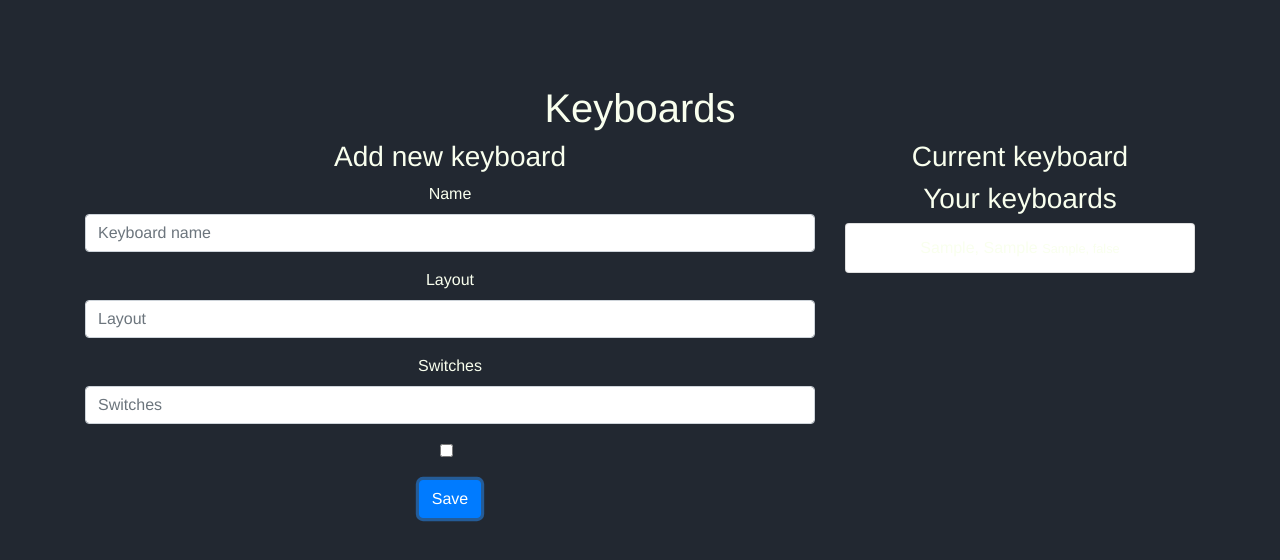
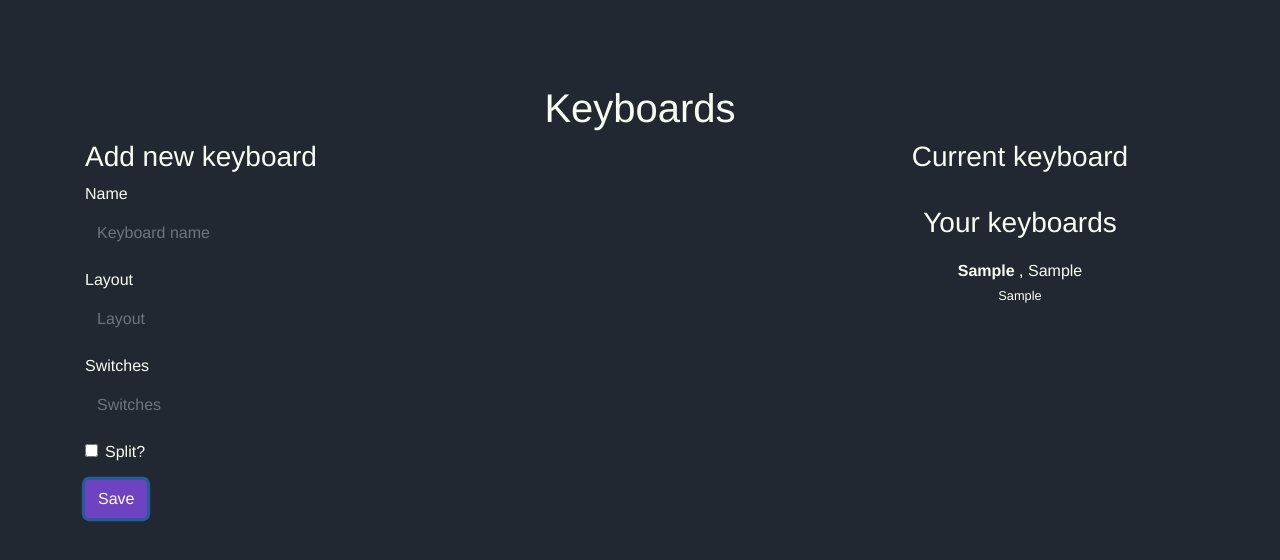
Before and after one commit to PatrikOlin/vyper, a Vue app: page /keyboards in a window 1280 px wide. Both pictures are taken after typing "Sample", "Sample", "Sample" into the empty fields and a click on the button "Save". Shown: the top 560 px of the page. Built offline with nearby package versions, Linux system fonts and the light colour scheme.

Commit message:
started implementing localstorage storage to keyboards

```diff
--- a/src/components/Keyboards.vue
+++ b/src/components/Keyboards.vue
@@ -2,7 +2,7 @@
   <div class="container mt-2">
     <h1>{{ title }}</h1>
     <div class="row">
-      <div class="col-8">
+      <div class="col-8 new-keyboard">
         <h3>Add new keyboard</h3>
         <form>
           <div class="form-group">
@@ -11,6 +11,7 @@
               type="text"
               v-model="newKeyboard.name"
               name="nameInput"
+              d
               class="form-control"
               placeholder="Keyboard name"
             />
@@ -43,7 +44,7 @@
               id="splitInputCheck"
               class="form-check-input"
             />
-            <label for="splitInputCheck" class="form-check-label"></label>
+            <label for="splitInputCheck" class="form-check-label">Split?</label>
           </div>
           <button type="button" class="btn btn-primary" v-on:click="saveKeyboard()">Save</button>
         </form>
@@ -51,15 +52,18 @@
       <div class="col-4">
         <div>
           <h3>Current keyboard</h3>
-          {{currentKeyboard}}
+          <div class="list-group-item">{{currentKeyboard}}</div>
         </div>
 
         <div>
           <h3>Your keyboards</h3>
           <ul class="list-group">
-            <li class="list-group-item" v-for="keeb in keyboards">
-              {{keeb.name}}, {{keeb.switches}}
-              <small>{{keeb.layout}}, {{keeb.split}}</small>
+            <li class="list-group-item" v-for="keeb in keyboards" v-bind:key="keeb.name">
+              <strong>{{keeb.name}}</strong>
+              , {{keeb.switches}}
+              <br />
+              <small>{{keeb.layout}}</small>
+              <small v-if="keeb.split">{{keeb.split}}</small>
             </li>
           </ul>
         </div>
@@ -84,7 +88,11 @@ export default {
       keyboards: []
     };
   },
-  mounted() {},
+  mounted() {
+    if (localStorage.keyboards) {
+      this.keyboards = JSON.parse(localStorage.keyboards);
+    }
+  },
   methods: {
     saveKeyboard: function() {
       this.keyboards.push(this.newKeyboard);
@@ -94,14 +102,26 @@ export default {
         switches: "",
         split: false
       };
+      localStorage.keyboards = JSON.stringify(this.keyboards);
     }
   }
 };
 </script>
 
 <style>
-.list-group-item {
-  background-color: var(--bg);
-  color: var(--text-color);
+.list-group-item,
+.form-group input {
+  background-color: var(--bright-bg) !important;
+  color: var(--text-color) !important;
+  border: none !important;
+}
+
+.new-keyboard {
+  text-align: left;
+}
+
+.btn-primary {
+  background-color: var(--purple) !important;
+  border-color: var(--purple) !important;
 }
 </style>
```
Also changed, not shown: 1 other file (tests, documents, lock files or other folders).
